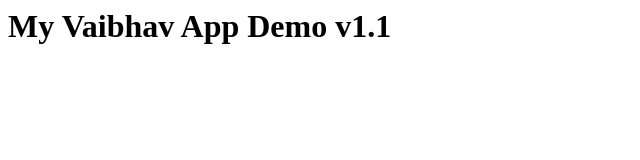
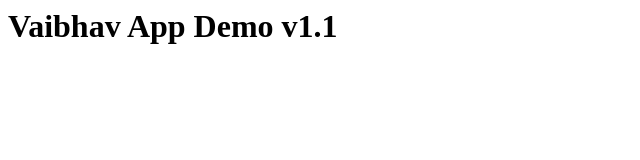
Before and after one commit to g-vaibhav/webAppDemo, a plain HTML site: page index.html in a window 1280 px wide. Shown: the whole page, without its empty margins (0-640 px from the left). Drawn offline with Linux system fonts and the light colour scheme.

Commit message:
Update index.html

```diff
--- a/index.html
+++ b/index.html
@@ -1,6 +1,6 @@
 <html>
 <title>Web App Demo</title>
 <body>
-<h1>My Vaibhav App Demo v1.1</h1>
+<h1>Vaibhav App Demo v1.1</h1>
 </body>
 </html>
```
